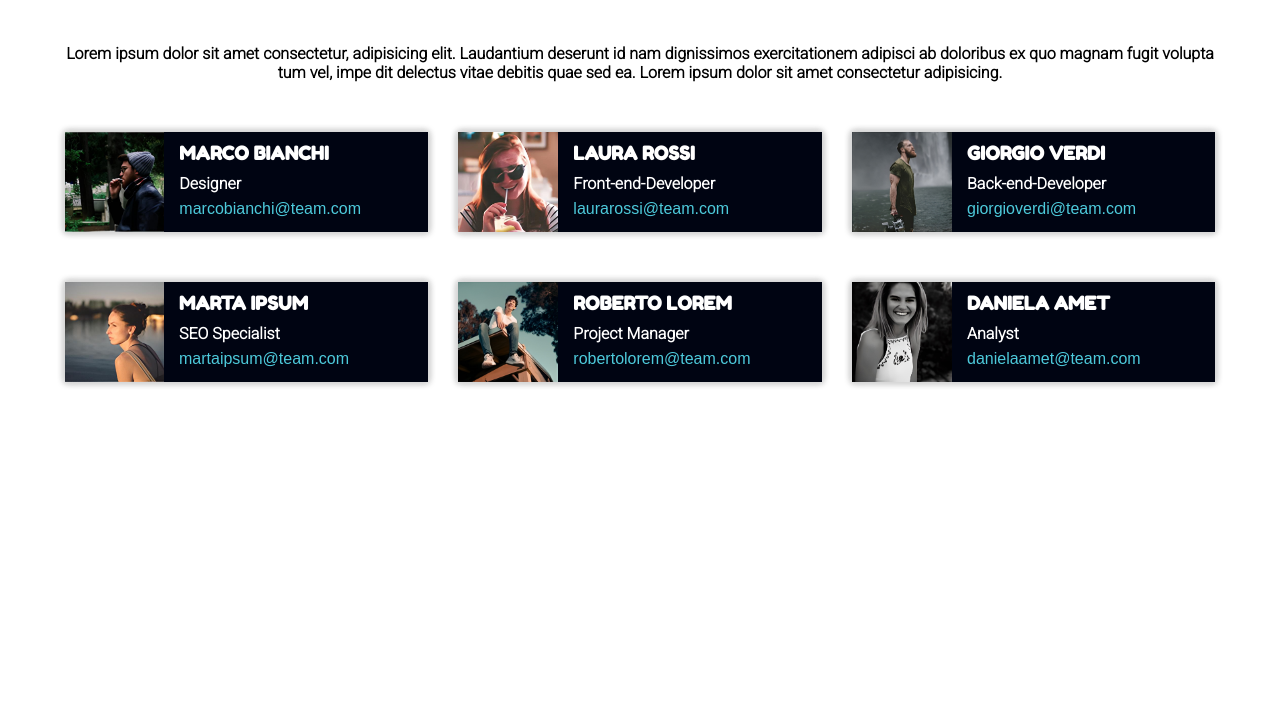
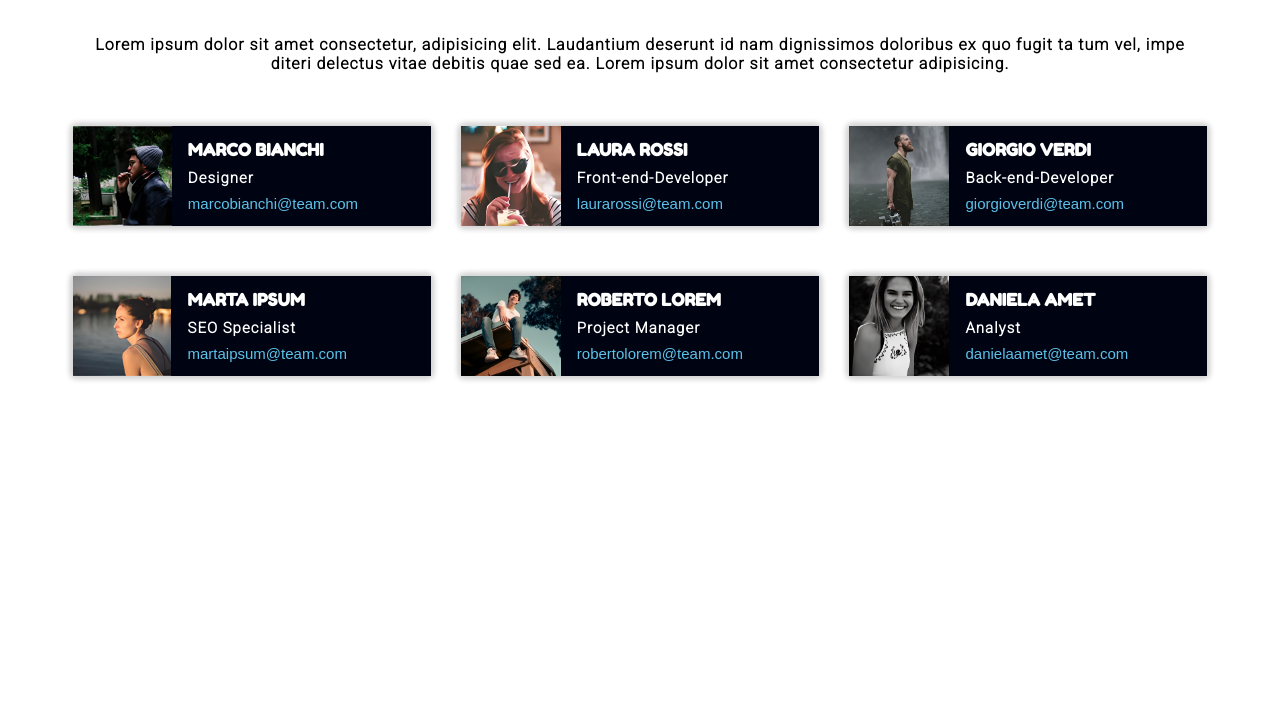
Before and after one commit to M6Irinel/html-css-float-cards, a plain HTML site: page index.html in a window 1280 px wide. Shown: the part 96-800 px from the top of the page. Drawn offline with Linux system fonts and the light colour scheme; a web font is replaced by a local one.

Commit message:
sistemare i piccoli difetti delle dimensioni

```diff
--- a/css/style.css
+++ b/css/style.css
@@ -16,7 +16,7 @@
 /* HEADER ------------------------------------------- */
 
 header {
-    padding: 35px 0 60px;
+    padding: 34px 0 52px;
     color: #e0576e;
 }
 
@@ -31,7 +31,7 @@ header > h1, .cards > h3 {
 /* MAIN -------------------------------------------- */
 
 main {
-    width: 1150px;
+    width: 1135px;
     margin: auto;
 }
 
@@ -40,10 +40,14 @@ main p:first-child, header {
     font-weight: 600;
 }
 
+main p:first-child {
+    letter-spacing: 1px;
+}
+
 /* CONTAINER -------------------------------------- */
 
 .container {
-    margin-top: 50px;
+    margin-top: 53px;
 }
 
 .container::after, .cards::after {
@@ -80,23 +84,29 @@ main p:first-child, header {
 .cards img {
     float: left;
     height: 100%;
-    margin-right: 15px;
+    margin-right: 16px;
 }
 
 .cards h3 {
-    margin-top: 10px;
+    margin-top: 13px;
+    font-size: 17px;
 }
 
 .cards *:not(img){
-    height: calc(calc(100% - 5px) / 3);
+    height: calc(calc(100% - 10px) / 3);
 }
 
 .cards > p:not(.email){
     font-weight: 600;
+    letter-spacing: 1px;
+}
+
+.cards > p {
+    font-size: 15px;
 }
 
 .email {
     font-family: 'ABeeZee', sans-serif;
-    color: #4dcadb;
-    margin-top: -5px;
+    color: #5cc2eb;
+    margin-top: -4px;
 }
--- a/index.html
+++ b/index.html
@@ -20,7 +20,7 @@
 
     <main>
         <p>Lorem ipsum dolor sit amet consectetur, adipisicing elit. Laudantium deserunt id nam dignissimos
-            exercitationem adipisci ab doloribus ex quo magnam fugit volupta tum vel, impe dit delectus vitae debitis
+            doloribus ex quo fugit ta tum vel, impe diteri delectus vitae debitis
             quae sed ea. Lorem ipsum dolor sit amet consectetur adipisicing.</p>
 
         <!-- CONTENITORE DELLE CARDS -->
```
